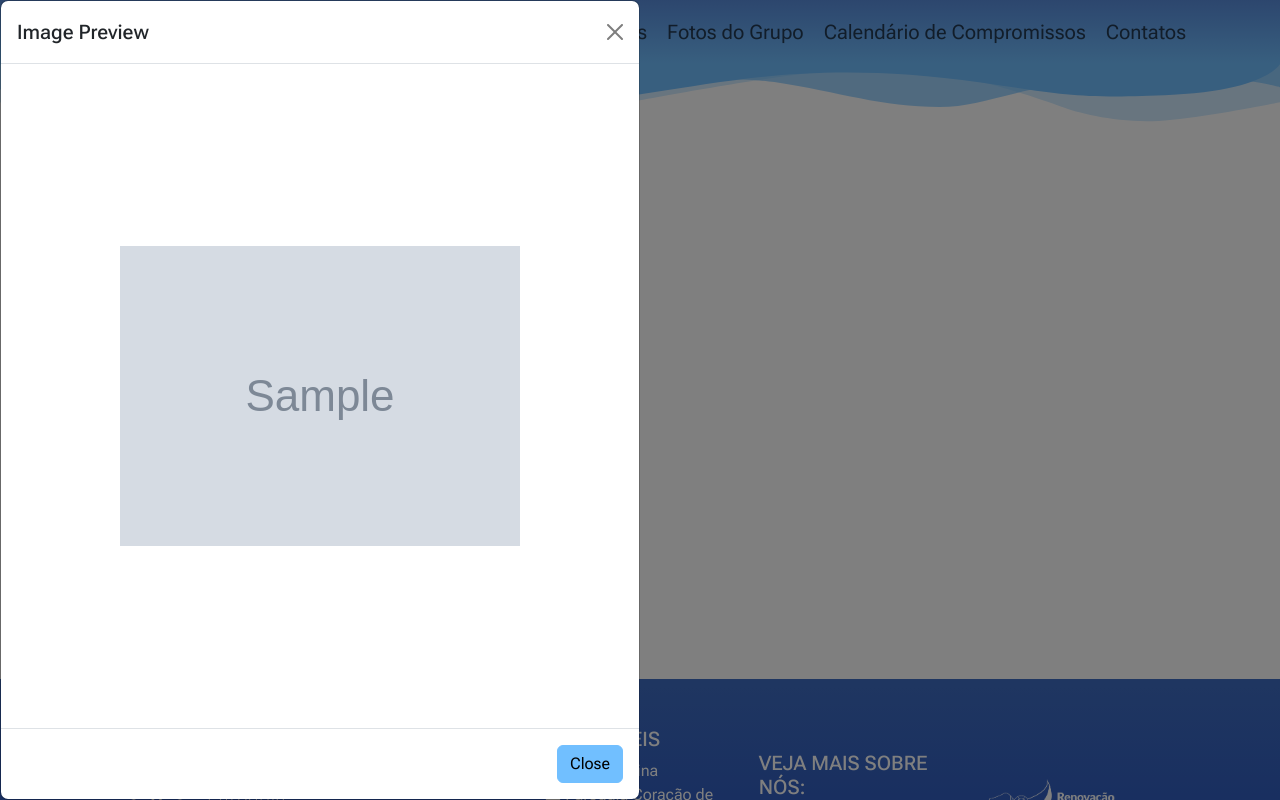
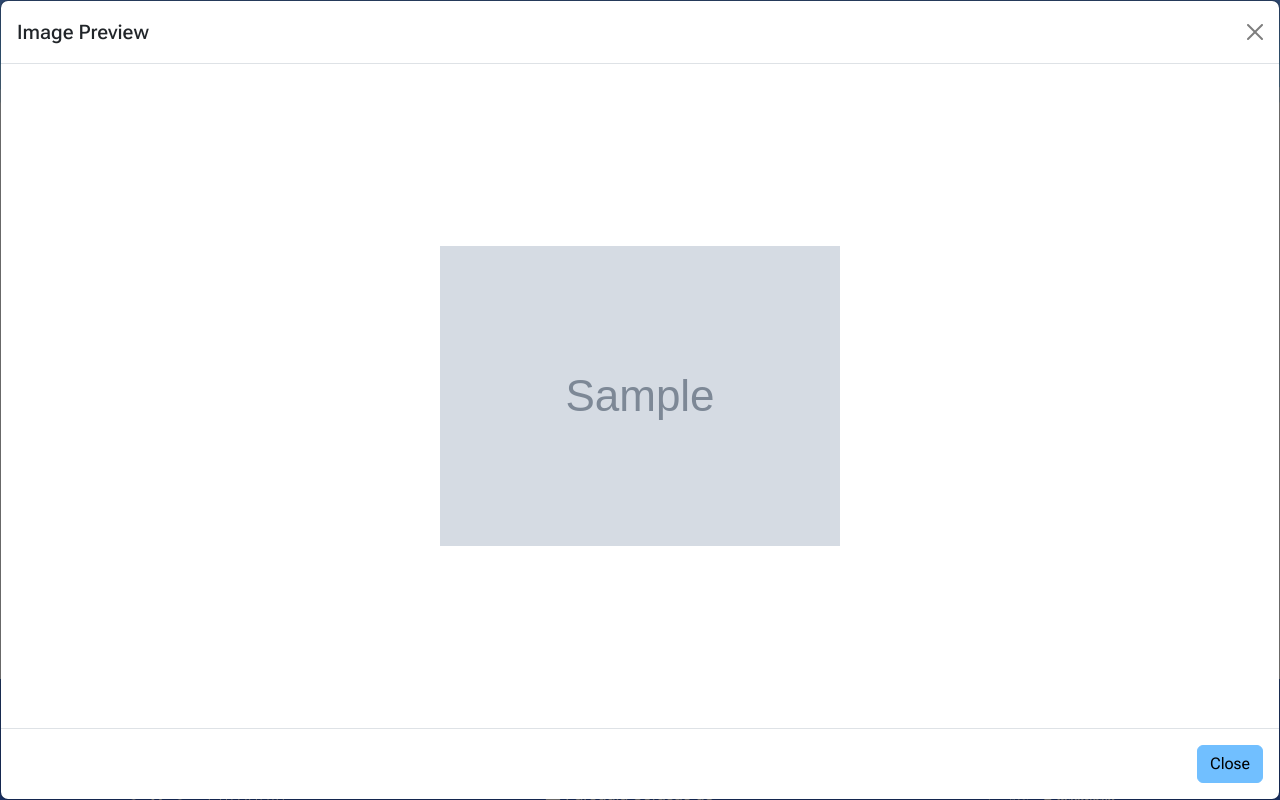
Before and after one commit to DiogoSabec/Django-maranatha, a Django app: template home/templates/browse.html in a window 1280 px wide, after a click that opens the changed part. Run offline with Django 5.2, Linux system fonts and the light colour scheme; the template is opened without the code that fills it: most values are stand-ins (such as "Sample title", 1, 10 or a date in 2020); grey boxes marked "Sample" are stand-in pictures; parts of the project's set-up code (start-up, migrations or seed data) failed here and were passed over; some libraries are stand-ins or nearby versions.

Commit message:
edited fotos.css

```diff
--- a/templates/static/fotos/css/fotos.css
+++ b/templates/static/fotos/css/fotos.css
@@ -26,7 +26,7 @@
 
 
 .modal-dialog {
-    max-width: 50%;
+    max-width: 100%;
     margin: 0;
 }
 
```
